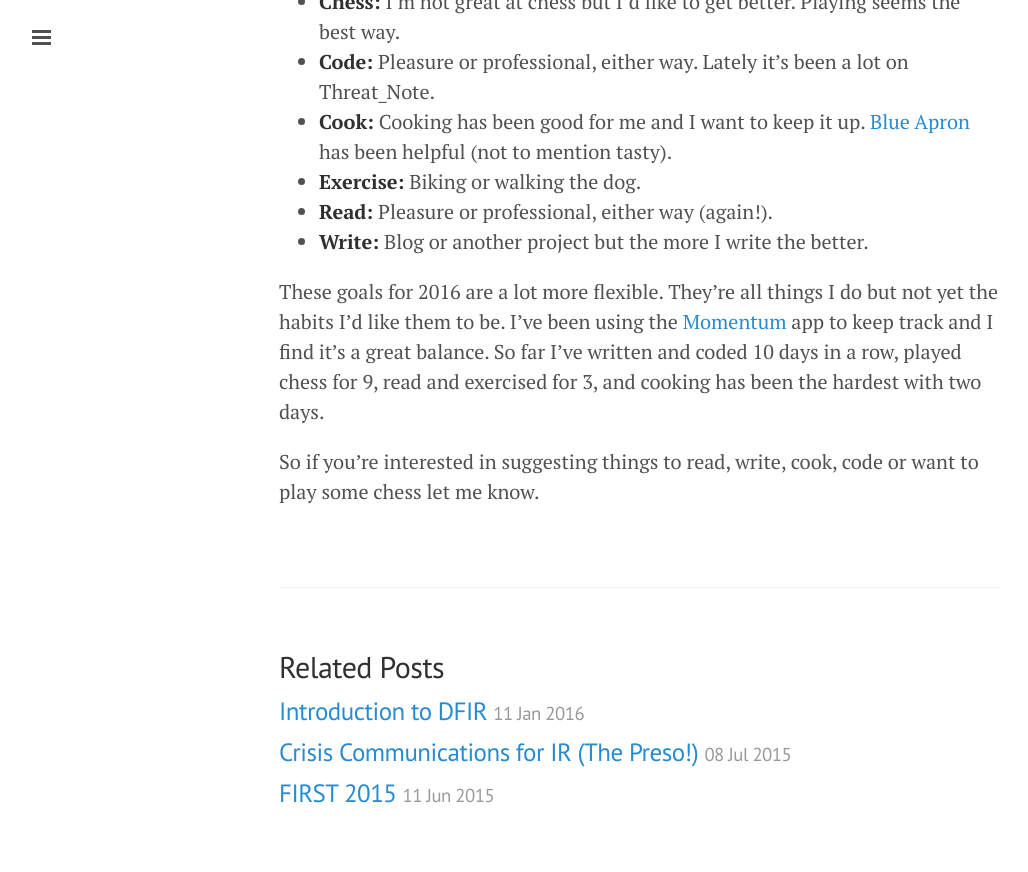
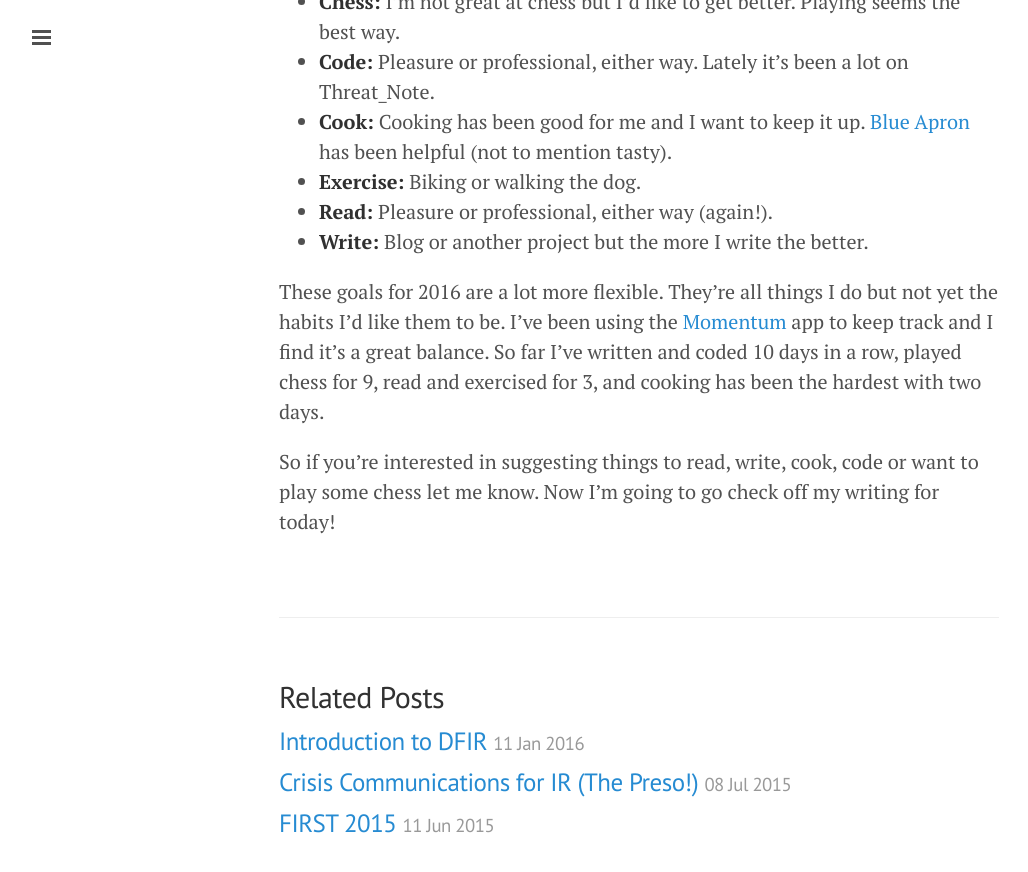
Before and after one commit to sroberts/sroberts.github.io, a Jekyll site: the page built from _posts/2016-01-12-a-year-later.md, in a window 1280 px wide and 900 px high, scrolled down 1905 px. Shown: the top 872 px of the window, without its empty margins (1-1029 px from the left). Built offline with Jekyll 4.4.1, drawn with Linux system fonts in a browser that asks for light colours; nearby versions of some CDN libraries; comment, search, counter and statistics services are not loaded.

Commit message:
added last sentence

```diff
--- a/_posts/2016-01-12-a-year-later.md
+++ b/_posts/2016-01-12-a-year-later.md
@@ -40,4 +40,4 @@ I'm keeping it simpler, focusing on creating habits. These are things I want to
 
 These goals for 2016 are a lot more flexible. They're all things I do but not yet the habits I'd like them to be. I've been using the [Momentum](http://momentum.cc/) app to keep track and I find it's a great balance. So far I've written and coded 10 days in a row, played chess for 9, read and exercised for 3, and cooking has been the hardest with two days.
 
-So if you're interested in suggesting things to read, write, cook, code or want to play some chess let me know.
+So if you're interested in suggesting things to read, write, cook, code or want to play some chess let me know. Now I'm going to go check off my writing for today!
```
